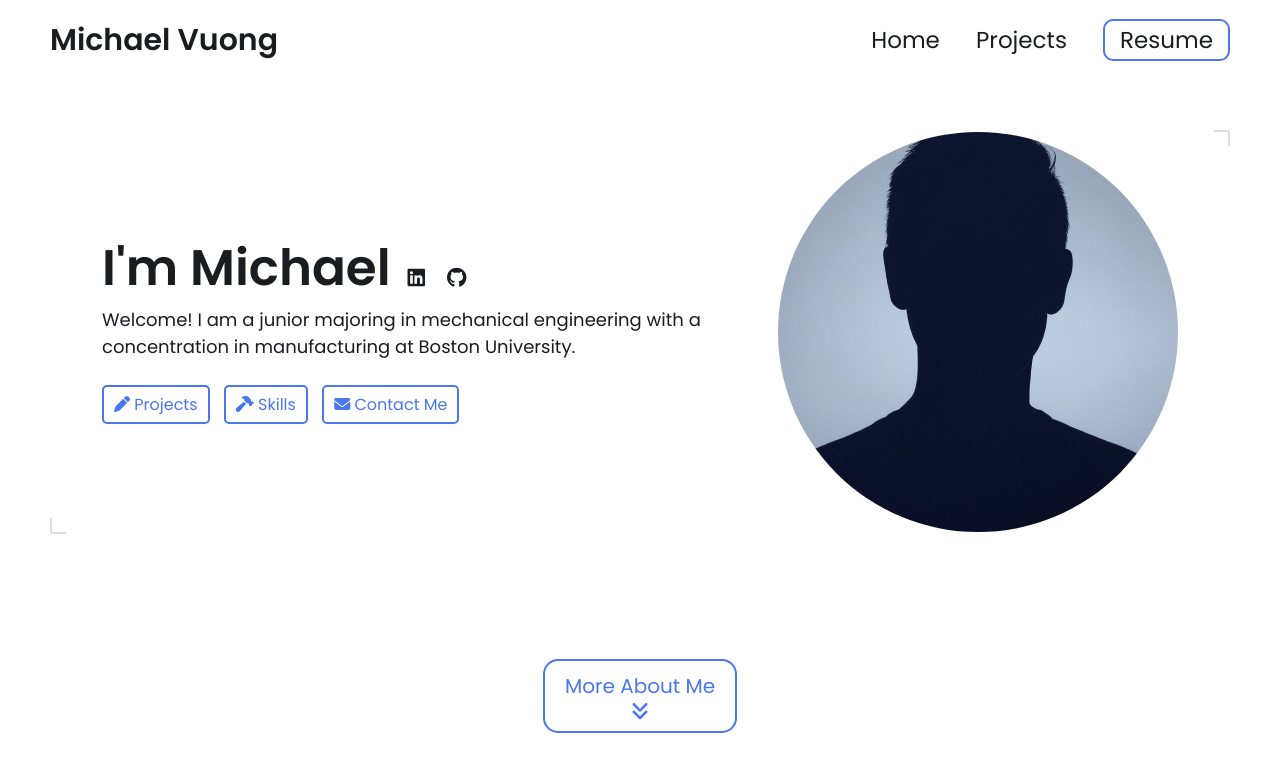
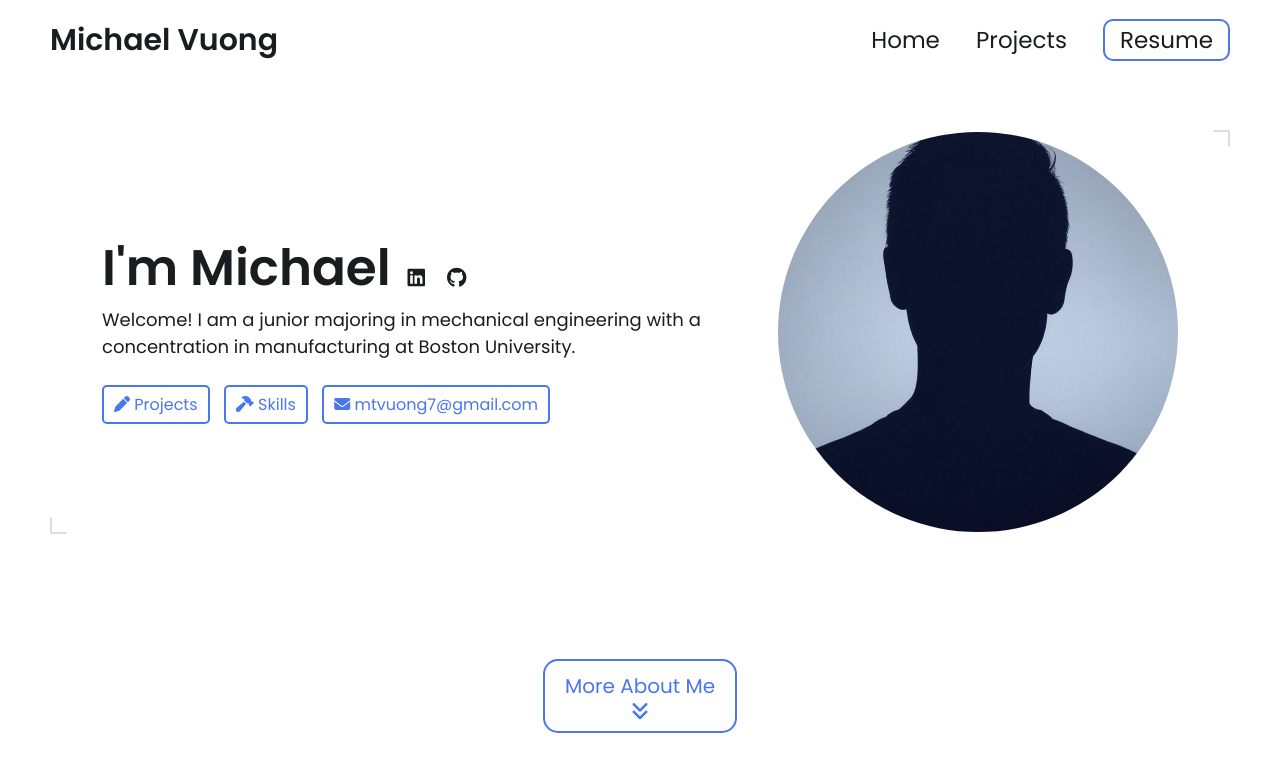
Before and after one commit to michael-vuong/michael-vuong.github.io, a Jekyll site: the page built from index.html, in a window 1280 px wide and 900 px high. Shown: the top 772 px of the window. Built offline with Jekyll 4.4.1, drawn with Linux system fonts in a browser that asks for light colours.

Commit message:
Update hero.html

```diff
--- a/_includes/hero.html
+++ b/_includes/hero.html
@@ -81,7 +81,7 @@
                 </a>
                 <a href="#contact">
                     <i class="fa-solid fa-envelope"></i>
-                    <span>Contact Me</span>
+                    <span>mtvuong7@gmail.com</span>
                 </a>
             </div>
 
```
